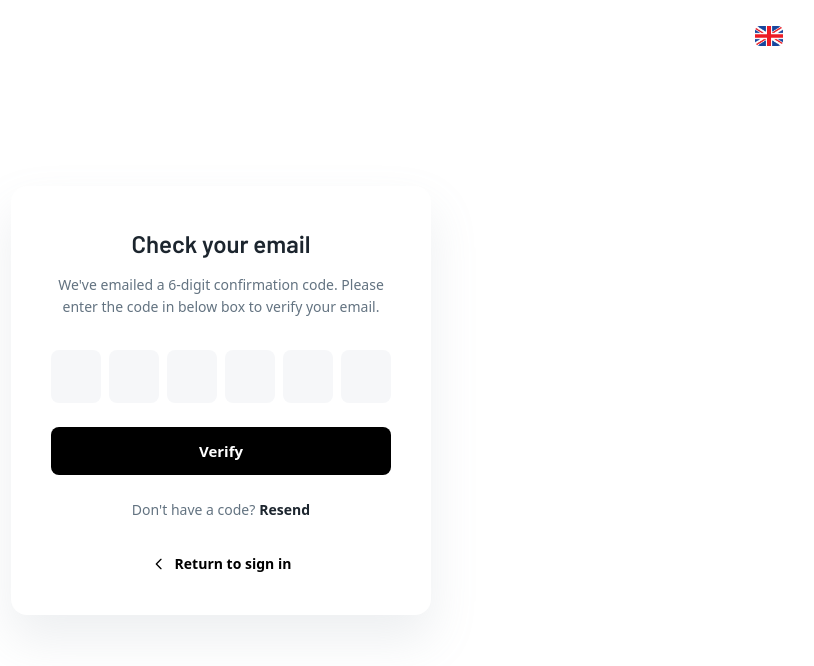
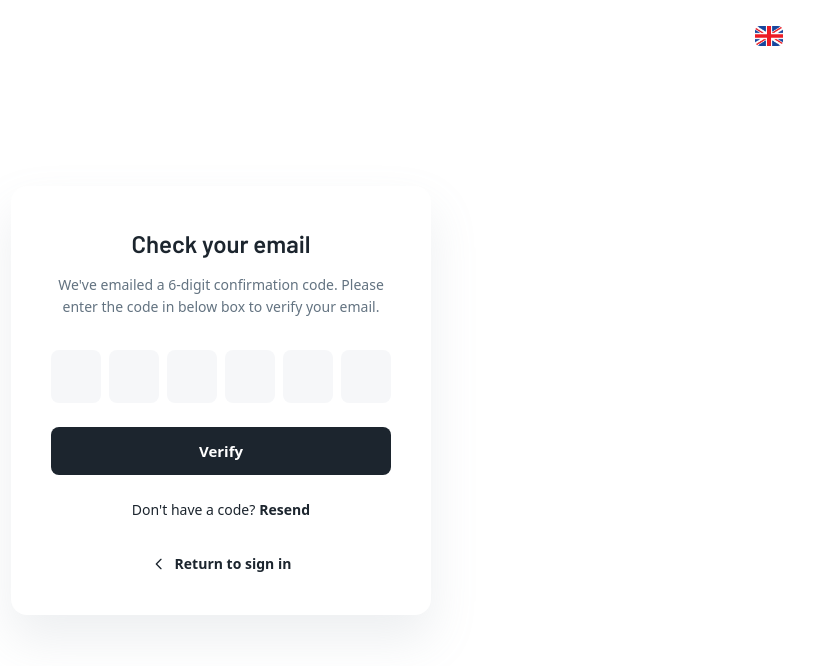
Before and after one commit to KerryKilian/tjlabs-next-aufgabe, a Next.js app: page /verify in a window 1280 px wide. Shown: the top 666 px of the page, without its empty margins (419-1233 px from the left). Built offline with nearby package versions, Linux system fonts and the light colour scheme; some icons are missing.

Commit message:
chore: refactor css classes

```diff
--- a/src/app/globals.css
+++ b/src/app/globals.css
@@ -2,33 +2,25 @@
 @import "../styles/components.css";
 
 :root {
-  --color-primary: #000000;
-  --color-background: #abff81;
-  --text-primary: #1C252E;
-  --text-secondary: #637381;
-
-  /* Typography */
-  --font-family-primary: var(--font-public-sans), system-ui, sans-serif; /* Public Sans für Body Text */
-  --font-family-secondary: var(--font-barlow), system-ui, sans-serif;      /* Barlow für Headlines */
-
-
-  --shadow-card: 0 24px 48px 0 #919EAB29;
+  --color-button-primary: #000000;
+  --color-text-primary: #1C252E;
+  --color-text-secondary: #637381;
 }
 
-@theme inline {
+@theme {
   /* Map CSS variables to Tailwind theme */
-  --color-primary: var(--color-primary);
-  --color-text-primary: var(--text-primary);
-  --color-text-secondary: var(--text-secondary);
-  --background: var(--color-background);
+  --color-button-primary: var(--color-button-primary);
+  --color-primary: var(--color-text-primary);
+  --color-secondary: var(--color-text-secondary);
+}
 
-  /* Typography */
-  --font-sans: var(--font-family-primary);
-  --font-primary: var(--font-family-primary);
-  --font-secondary: var(--font-family-secondary); /* Headlines: Barlow */
+@layer components {
+  .text-body {
+    @apply font-[family-name:var(--font-public-sans)] text-sm leading-[22px] text-primary;
+  }
+
+  .text-headline {
+    @apply font-[family-name:var(--font-barlow)] text-2xl font-semibold leading-9;
+  }
 
 }
-
-body {
-  font-family: var(--font-family-primary); /* Public Sans als Standard */
-}
--- a/src/app/layout.tsx
+++ b/src/app/layout.tsx
@@ -32,7 +32,7 @@ export default function RootLayout({
   return (
     <html lang="en">
       <body
-        className={`${barlow.variable} ${inter.variable} ${publicSans.variable} font-sans antialiased min-h-screen flex flex-col`}
+        className={`${barlow.variable} ${inter.variable} ${publicSans.variable} font-sans antialiased min-h-screen flex flex-col text-body`}
       >
         <Header/>
         {/* Card shall be visible at centre of whole page */}
--- a/src/components/auth/PasswordGenerator.tsx
+++ b/src/components/auth/PasswordGenerator.tsx
@@ -37,7 +37,7 @@ export default function PasswordGenerator() {
             ${password ? 'opacity-100 translate-y-0 pointer-events-auto' : 'opacity-0 -translate-y-2 pointer-events-none'}
           `}
         >
-          <p className="font-normal text-sm leading-[22px] text-primary">{password}</p>
+          <p>{password}</p>
           <IconButton aria-label={copied ? "Kopiert" : "Passwort kopieren"} onClick={handleCopy}>
             <span className={`transition-opacity duration-300 ${copied ? 'opacity-0 absolute' : 'opacity-100 relative'}`}>
               <Copy size={24} />
--- a/src/components/auth/SignInCentered.tsx
+++ b/src/components/auth/SignInCentered.tsx
@@ -18,12 +18,12 @@ export default function SignInCentered() {
     <Card>
         <div className="flex flex-col gap-3 pb-8 text-center mx-auto">
           {/* SignIn Heading */}
-          <h4 className="font-[family-name:var(--font-barlow)] text-text-primary text-2xl font-semibold leading-9 tracking-normal">
+          <h4 className="text-headline">
             Sign in
           </h4>
-          <p className="flex items-center justify-center gap-1 text-sm">
-            <span className="text-text-secondary text-sm leading-[22px]">Don't have an account?</span>
-            <a href="#" className="text-textprimary text-sm font-semibold leading-[22px] ">Get started</a>
+          <p className="flex items-center justify-center gap-1">
+            <span className="text-secondary">Don't have an account?</span>
+            <a href="#" className="font-semibold">Get started</a>
           </p>
         </div>
 
@@ -41,7 +41,7 @@ export default function SignInCentered() {
               />
               <label
                 htmlFor="email"
-                className="floating-label text-sm text-gray-600"
+                className="floating-label text-gray-600"
               >
                 Email address
               </label>
@@ -58,7 +58,7 @@ export default function SignInCentered() {
               />
               <label
                 htmlFor="password"
-                className="floating-label text-sm text-gray-600"
+                className="floating-label text-gray-600"
               >
                 Password
               </label>
@@ -74,7 +74,7 @@ export default function SignInCentered() {
             </div>
 
             <div className="flex justify-end">
-              <a href="#" className="font-normal text-sm leading-[22px] text-right text-primary">
+              <a href="#" className="text-right">
                 Forgot password?
               </a>
             </div>
--- a/src/components/auth/Verify.tsx
+++ b/src/components/auth/Verify.tsx
@@ -34,11 +34,11 @@ export default function Verify() {
     <Card>
         <div className="flex flex-col gap-3 pb-8 text-center mx-auto">
           {/* SignIn Heading */}
-          <h4 className="font-[family-name:var(--font-barlow)] text-text-primary text-2xl font-semibold leading-9 tracking-normal">
+          <h4 className="text-headline">
             Check your email
           </h4>
-          <p className="flex items-center justify-center gap-1 text-sm">
-            <span className="text-text-secondary text-sm leading-[22px]">We've emailed a 6-digit confirmation code. Please enter the code in below box to verify your email.</span>
+          <p className="flex items-center justify-center gap-1">
+            <span className="text-secondary">We've emailed a 6-digit confirmation code. Please enter the code in below box to verify your email.</span>
           </p>
         </div>
 
@@ -52,7 +52,7 @@ export default function Verify() {
                   type="text"
                   maxLength={1}
                   value={code[index]}
-                  className="h-[53px] w-full bg-[#919EAB14] rounded-[8px] text-center border-0 focus:outline-none font-normal text-sm leading-[22px] tracking-normal"
+                  className="h-[53px] w-full bg-[#919EAB14] rounded-[8px] text-center border-0 focus:outline-none"
                   onChange={(e) => handleInputChange(index, e.target.value)}
                   onKeyDown={(e) => handleKeyDown(index, e)}
                 />
@@ -60,16 +60,16 @@ export default function Verify() {
             </div>
             <Button type="submit">Verify</Button>
             </form>
-            <p className="flex items-center justify-center gap-1 text-sm">
-                <span className="text-text-secondary text-sm leading-[22px]">Don't have a code?</span>
-                <a href="#" className="text-text-primary text-sm font-semibold leading-[22px] ">Resend</a>
+            <p className="flex items-center justify-center gap-1">
+                <span className="text-primary">Don't have a code?</span>
+                <a href="#" className="font-semibold">Resend</a>
             </p>
             <div className="flex items-center justify-center gap-2 mt-2 cursor-pointer">
               {/* Arrow Left Icon (Lucide) */}
-              <svg xmlns="http://www.w3.org/2000/svg" fill="none" viewBox="0 0 24 24" strokeWidth="2" stroke="currentColor" className="text-primary w-4 h-4 group-hover:text-opacity-80 transition-colors">
+              <svg xmlns="http://www.w3.org/2000/svg" fill="none" viewBox="0 0 24 24" strokeWidth="2" stroke="currentColor" className="w-4 h-4 group-hover:text-opacity-80 transition-colors">
                 <path strokeLinecap="round" strokeLinejoin="round" d="M15 19l-7-7 7-7" />
               </svg>
-              <span className="font-semibold text-sm leading-[22px] text-primary group-hover:text-opacity-80 transition-colors">Return to sign in</span>
+              <span className="font-semibold group-hover:text-opacity-80 transition-colors">Return to sign in</span>
             </div>
         </div>
     </Card>
--- a/src/components/ui/Card.tsx
+++ b/src/components/ui/Card.tsx
@@ -2,13 +2,14 @@ import { ReactNode } from 'react';
 
 interface CardProps {
   children: ReactNode;
+  className?: string;
 }
 
-export default function Card({ children }: CardProps) {
+export default function Card({ children, className = '' }: CardProps) {
+  const base = "flex items-center justify-center px-4";
   return (
     // Auth Container - Full screen centering
-    <div className="flex items-center justify-center px-4">
-      {/* Auth Card - Figma Design Specs */}
+    <div className={`${base} ${className}`.trim()}>
       <div className="w-full max-w-[420px] h-auto rounded-2xl px-6 py-10 md:p-10 bg-white shadow-[0_24px_48px_0_#919EAB29]">
         {children}
       </div>
--- a/src/components/ui/IconButton.tsx
+++ b/src/components/ui/IconButton.tsx
@@ -2,6 +2,7 @@ import React from "react";
 
 interface IconButtonProps extends React.ButtonHTMLAttributes<HTMLButtonElement> {
   children: React.ReactNode;
+  className?: string;
 }
 
 export default function IconButton({ children, className = '', ...props }: IconButtonProps) {
--- a/tailwind.config.js
+++ b/tailwind.config.js
@@ -11,6 +11,10 @@ module.exports = {
         sans: ['var(--font-public-sans)', 'system-ui', 'sans-serif'],
         barlow: ['var(--font-barlow)', 'system-ui', 'sans-serif'],
       },
+      colors: {
+        primary: 'var(--text-primary)',
+        secondary: 'var(--text-secondary)',
+    },
     },
   },
   plugins: [],
```
